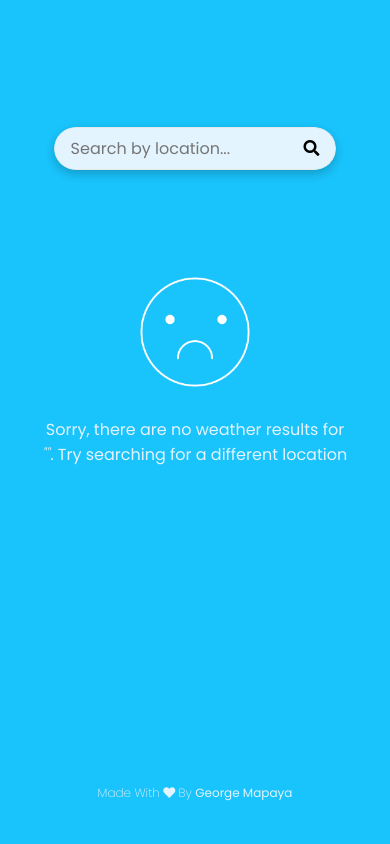
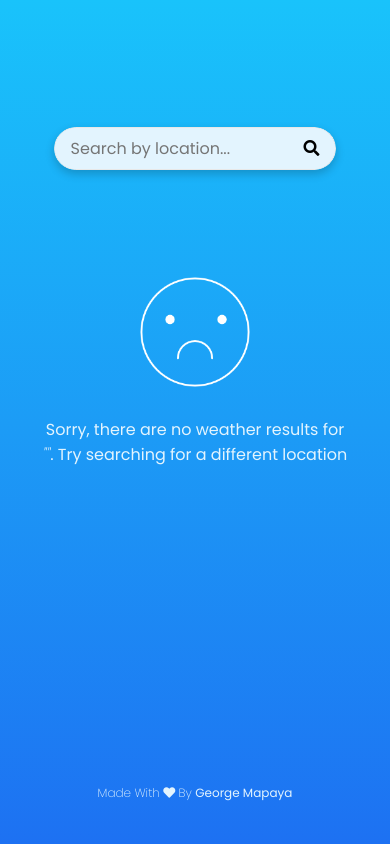
Before and after one commit to georit/sharpe-forecasts, a PHP site: page / in a window 390 px wide. Run offline with PHP 8.4, Linux system fonts and the light colour scheme; some libraries are stand-ins or nearby versions.

Commit message:
Minor adjustments

```diff
--- a/css/style.css
+++ b/css/style.css
@@ -15,18 +15,24 @@
   padding: 0;
 }
 
-body {
+.body {
+  background: #19c3fb;
+  min-height: 100vh;
+  font-size: 16px;
+}
+
+/* *** MOBILE CONTAINER *** */
+.mobile-container {
   display: flex;
   flex-direction: column;
   justify-content: flex-start;
   align-items: center;
+  background: #19c3fb;
   background: -moz-linear-gradient(to bottom, #19c3fb, #1c9cf6, #1d71f2);
   background: -webkit-linear-gradient(to bottom, #19c3fb, #1c9cf6, #1d71f2);
   background: linear-gradient(to bottom, #19c3fb, #1c9cf6, #1d71f2);
-  background: #19c3fb;
   color: var(--primary-color);
   font-family: var(--primary-font-family);
-  font-size: 16px;
   min-height: 100vh;
   max-width: 100vw;
   position: relative;
@@ -191,12 +197,6 @@
   }
 }
 
-@media only screen and (max-width: 1199.98px) {
-  html {
-    background-color: #19c3fb;
-  }
-}
-
 /* Small phones maximum width 320px */
 @media only screen and (max-width: 330px) {
   body {
--- a/home.html
+++ b/home.html
@@ -52,6 +52,7 @@
     <link rel="stylesheet" href="./css/style.css" />
   </head>
   <body>
+    <div class="mobile-container">
       <!-- *** Search input field *** -->
       <div class="search">
         <input
@@ -74,6 +75,7 @@
         Made with <i class="fas fa-heart"></i> by
         <span class="designer">george mapaya</span>
       </p>
+    </div>
     <!-- !*** SCRIPTS *** -->
     <script src="./js/app.js"></script>
   </body>
```
Lines whose indentation alone changed are shown as unchanged.
